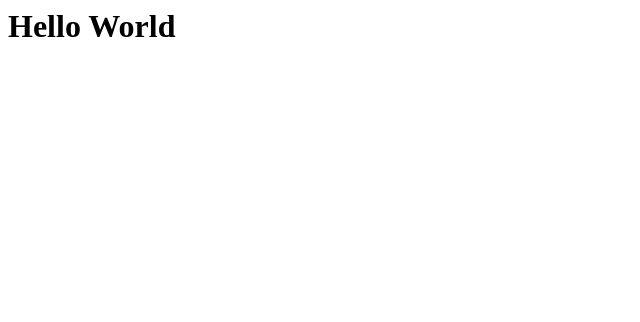
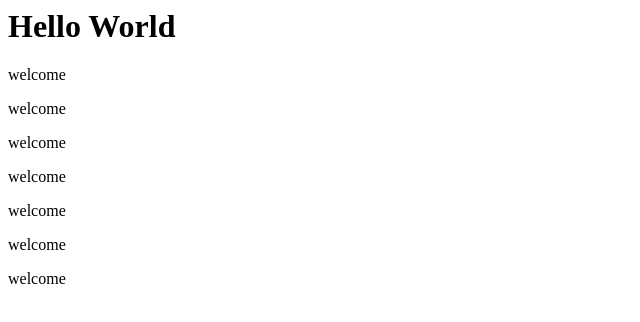
Before and after one commit to tarekelmogyy/testbranch, a plain HTML site: page index.html in a window 1280 px wide. Shown: the whole page, without its empty margins (0-640 px from the left). Drawn offline with Linux system fonts and the light colour scheme.

Commit message:
Adding more data to index.html

```diff
--- a/index.html
+++ b/index.html
@@ -1 +1,8 @@
 <h1>Hello World</h1>
+<p>welcome</p>
+<p>welcome</p>
+<p>welcome</p>
+<p>welcome</p>
+<p>welcome</p>
+<p>welcome</p>
+<p>welcome</p>
```
